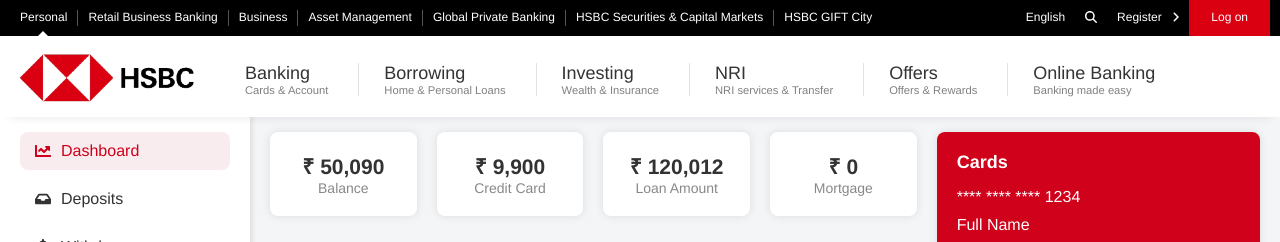
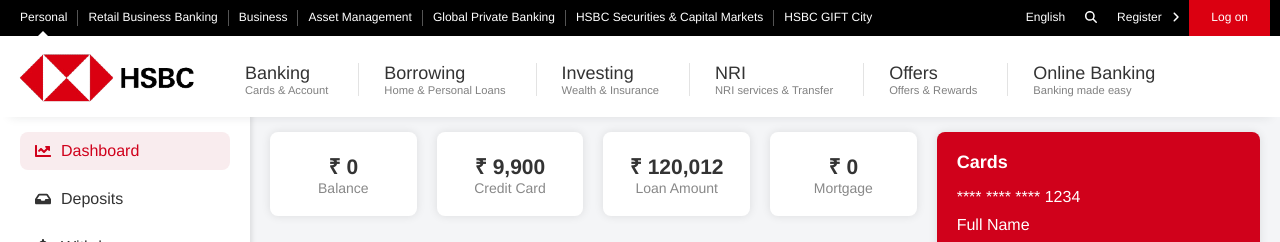
Before and after one commit to divyadhale/simpleBanking, a React (Create React App) app in the folder Frontend/banking-app/: page /dashboard in a window 1280 px wide. Shown: the top 242 px of the page. Built offline with nearby package versions, Linux system fonts and the light colour scheme; no server answers; a web font is replaced by a local one.

Commit message:
Integrated API for dashboard and transaction screens.

```diff
--- a/Frontend/banking-app/src/Components/Dashboard/Overview.js
+++ b/Frontend/banking-app/src/Components/Dashboard/Overview.js
@@ -1,5 +1,6 @@
-import React from 'react';
+import React, { useEffect, useState } from 'react';
 import styled from 'styled-components';
+import axios from 'axios';
 
 const OverviewContainer = styled.div`
   display: flex;
@@ -25,10 +26,26 @@
 `;
 
 function Overview() {
+  const [balance, setBalance] = useState(0);
+
+  useEffect(() => {
+    async function fetchData() {
+      try {
+        const custId = localStorage.getItem('customerId');
+        await axios.get(`http://localhost:8080/api/simple/banking/balance/${JSON.parse(custId)}`).then(res => {
+          setBalance(res.data)
+        })
+      } catch (err) {
+        console.log('Error fetching balance', err);
+      }
+    }
+    fetchData();
+  }, [])
+
   return (
     <OverviewContainer>
       <AccountBalance>
-        <BalanceAmount>₹ 50,090</BalanceAmount>
+        <BalanceAmount>₹ {balance}</BalanceAmount>
         <BalanceLabel>Balance</BalanceLabel>
       </AccountBalance>
       <AccountBalance>
```
Also changed, not shown: Frontend/banking-app/src/Components/Dashboard/TransactionList.js (+28 -1 lines).
